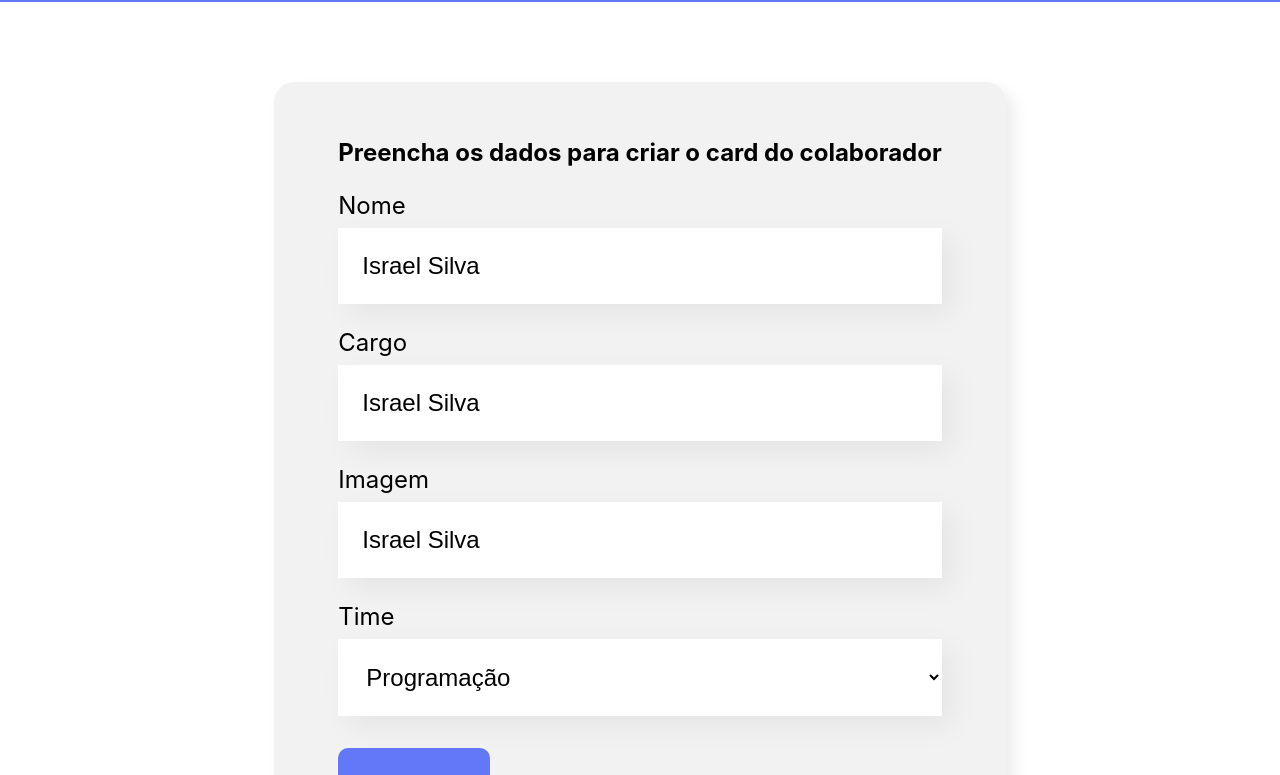
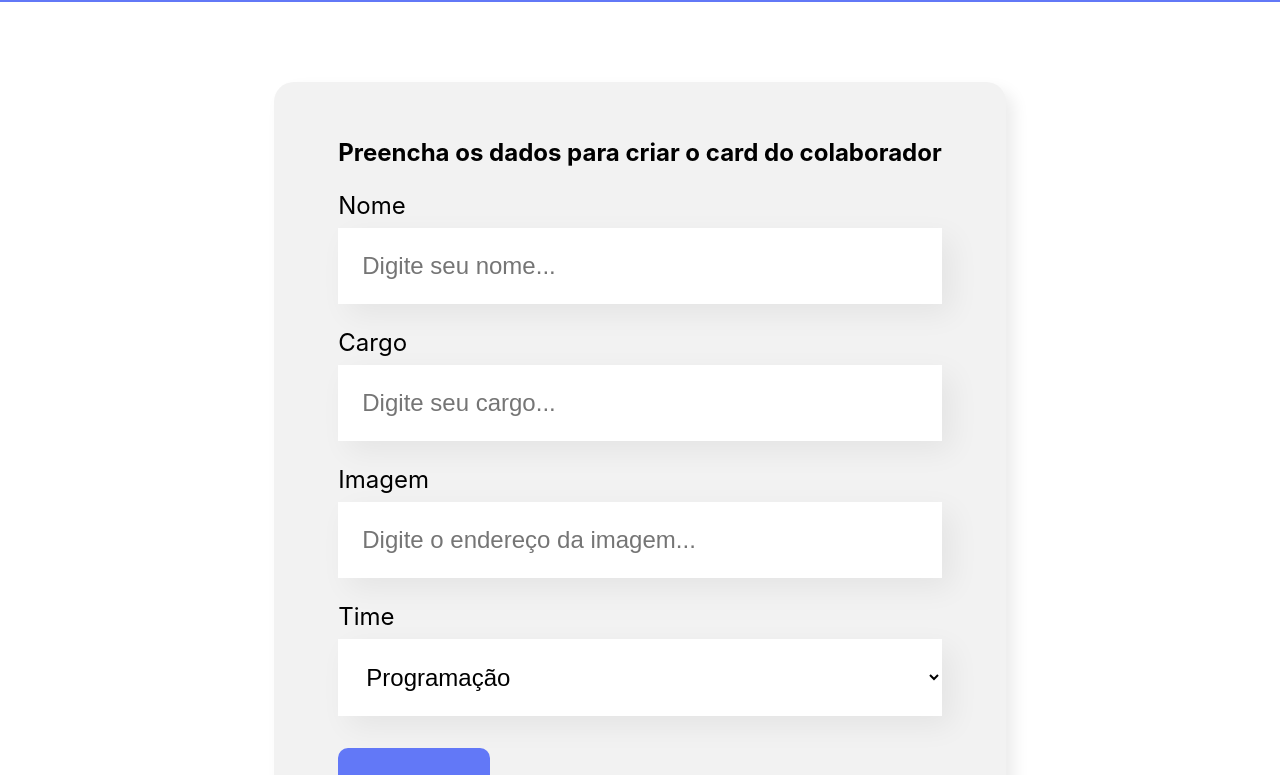
Before and after one commit to israel206/react-organo-alura, a React (Create React App) app: page / in a window 1280 px wide. Shown: the part 496-1271 px from the top of the page. Built offline with nearby package versions, Linux system fonts and the light colour scheme.

Commit message:
Usando useState

```diff
--- a/src/App.js
+++ b/src/App.js
@@ -1,11 +1,20 @@
+import { useState } from 'react';
 import Banner from './componentes/Banner';
 import Formulario from './componentes/Formulario';
 
 function App() {
+
+  const [colaboradores, setColaboradores] = useState([])
+
+  const aoNovoColaboradorAdicionado = (colaborador) => {
+    console.log(colaborador)
+    setColaboradores([...colaboradores, colaborador])
+  }
+
   return (
     <div className="App">
       <Banner />
-      <Formulario />
+      <Formulario aoColaboradorCadastrado={colaborador => aoNovoColaboradorAdicionado(colaborador)}/>
     </div>
   );
 }
--- a/src/componentes/CampoTexto/index.js
+++ b/src/componentes/CampoTexto/index.js
@@ -4,11 +4,8 @@
 
     const placeholderModificada = `${props.placeholder}...`
 
-    let valor = 'Israel Silva'
-
     const aoDigitado = (evento) => {
-        valor = evento.target.value
-        console.log(valor)
+        props.aoAlterado(evento.target.value)
     }
 
     return (
@@ -16,7 +13,7 @@
             <label>
                 {props.label}
             </label>
-            <input value={valor} onChange={aoDigitado} required={props.obrigatorio} placeholder={placeholderModificada}/>
+            <input value={props.valor} onChange={aoDigitado} required={props.obrigatorio} placeholder={placeholderModificada}/>
         </div>
     )
 }
--- a/src/componentes/Formulario/index.js
+++ b/src/componentes/Formulario/index.js
@@ -1,9 +1,10 @@
+import { useState } from 'react'
 import Botao from '../Botao'
 import CampoTexto from '../CampoTexto'
 import ListaSuspensa from '../ListaSuspensa'
 import './Formulario.css'
 
-const Formulario = () => {
+const Formulario = (props) => {
 
     const times = [
         'Programação',
@@ -15,19 +16,52 @@
         'Inovação e Gestão'
     ]
 
+    const [nome, setNome] = useState('')
+    const [cargo, setCargo] = useState('')
+    const [imagem, setImagem] = useState('')
+    const [time, setTime] = useState('')
+
     const aoSalvar = (evento) => {
         evento.preventDefault()
-        console.log('Form foi submetido')
+        props.aoColaboradorCadastrado({
+            nome,
+            cargo,
+            imagem,
+            time
+        })
     }
 
     return (
         <section className="formulario">
             <form onSubmit={aoSalvar}>
                 <h2>Preencha os dados para criar o card do colaborador</h2>
-                <CampoTexto obrigatorio={true} label="Nome" placeholder="Digite seu nome" />
-                <CampoTexto obrigatorio={true} label="Cargo" placeholder="Digite seu cargo" />
-                <CampoTexto label="Imagem" placeholder="Digite o endereço da imagem" />
-                <ListaSuspensa obrigatorio={true} label="Time" itens={times}/>
+                <CampoTexto
+                    obrigatorio={true}
+                    label="Nome"
+                    placeholder="Digite seu nome"
+                    valor={nome}
+                    aoAlterado={valor => setNome(valor)}
+                />
+                <CampoTexto
+                    obrigatorio={true}
+                    label="Cargo"
+                    placeholder="Digite seu cargo"
+                    valor={cargo}
+                    aoAlterado={valor => setCargo(valor)}
+                />
+                <CampoTexto
+                    label="Imagem"
+                    placeholder="Digite o endereço da imagem"
+                    valor={imagem}
+                    aoAlterado={valor => setImagem(valor)}
+                />
+                <ListaSuspensa
+                    obrigatorio={true}
+                    label="Time"
+                    itens={times}
+                    valor={time}
+                    aoAlterado={valor => setTime(valor)}
+                />
                 <Botao>
                     Criar Card
                 </Botao>
--- a/src/componentes/ListaSuspensa/index.js
+++ b/src/componentes/ListaSuspensa/index.js
@@ -1,13 +1,10 @@
 import './ListaSuspensa.css'
 
 const ListaSuspensa = (props) => {
-    console.log(props.itens)
-
     return (
         <div className='lista-suspensa'>
             <label>{props.label}</label>
-            <select required={props.required}>
-              {/* Listando dados */}
+            <select onChange={evento => props.aoAlterado(evento.target.value)} required={props.required} value={props.value}>
                 {props.itens.map(item => {
                     return <option key={item}>{item}</option>
                 })}
```
